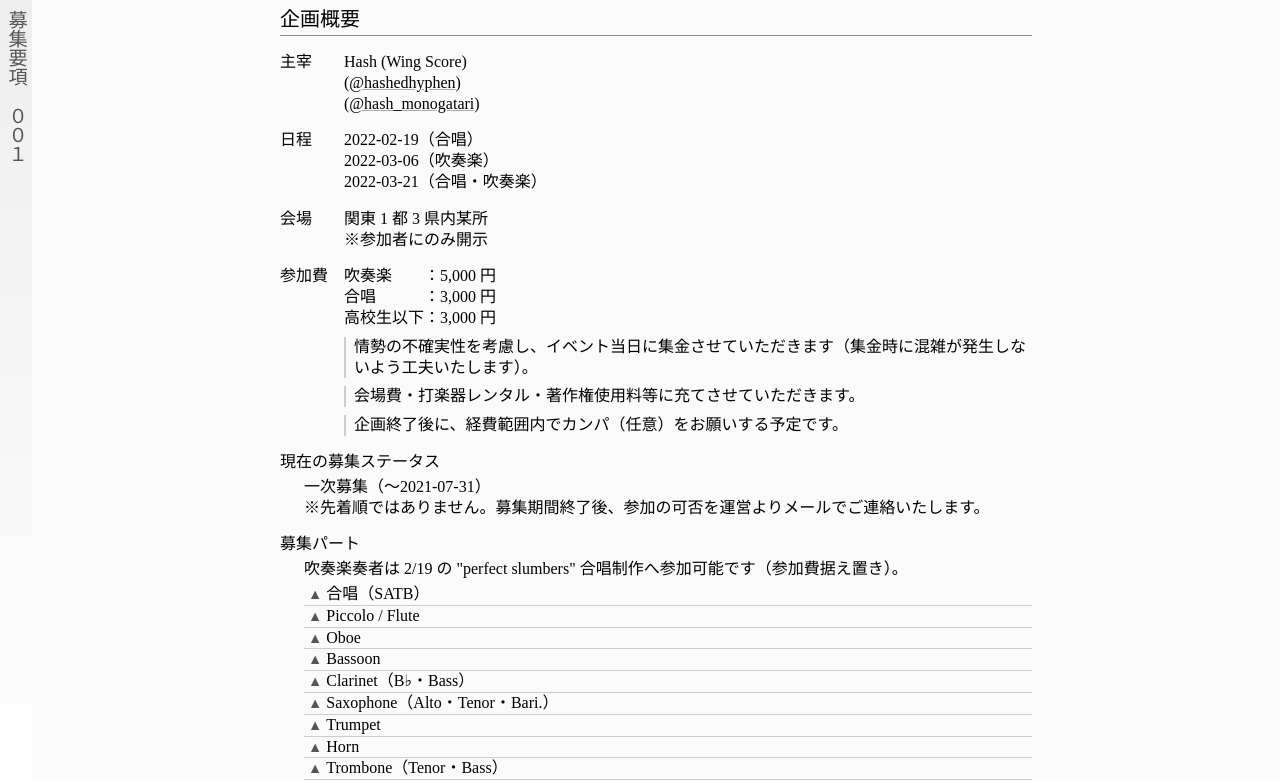
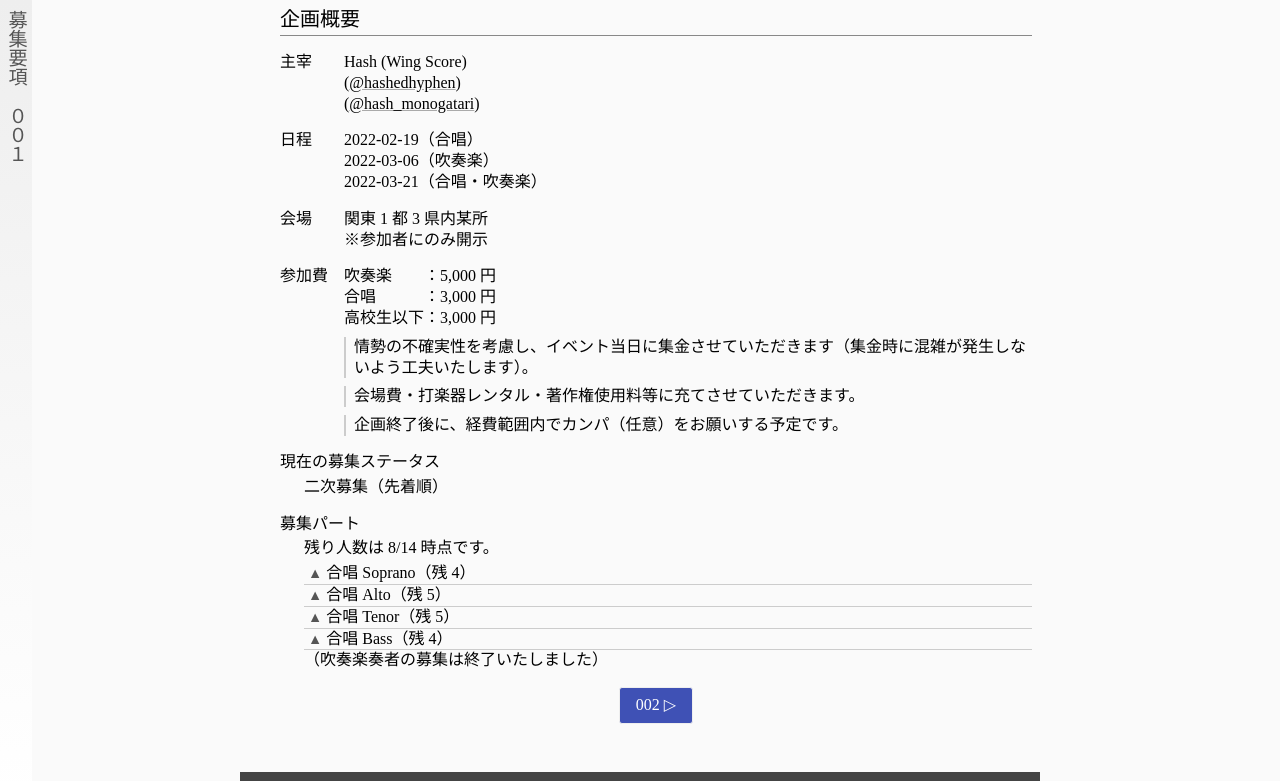
Before and after one commit to hashedhyphen/tsubasa-music, a Next.js app: page /requirements/001 in a window 1280 px wide. Shown: the top 781 px of the page. Built offline with nearby package versions, Linux system fonts and the light colour scheme.

Commit message:
Update InstrumentList

```diff
--- a/pages/requirements/001.tsx
+++ b/pages/requirements/001.tsx
@@ -152,34 +152,20 @@ const Page = () => (
             現在の募集ステータス
           </RecruitmentSectionHeader>
           <RecruitmentSectionBody>
-            <p>一次募集（～2021-07-31）</p>
-            <p>
-              ※先着順ではありません。募集期間終了後、参加の可否を運営よりメールでご連絡いたします。
-            </p>
+            <p>二次募集（先着順）</p>
           </RecruitmentSectionBody>
         </RecruitmentSection>
         <RecruitmentSection>
           <RecruitmentSectionHeader>募集パート</RecruitmentSectionHeader>
           <RecruitmentSectionBody>
-            <p>
-              吹奏楽奏者は 2/19 の "perfect slumbers"
-              合唱制作へ参加可能です（参加費据え置き）。
-            </p>
+            <p>残り人数は 8/14 時点です。</p>
             <InstrumentList>
-              <Instrument>合唱（SATB）</Instrument>
-              <Instrument>Piccolo / Flute</Instrument>
-              <Instrument>Oboe</Instrument>
-              <Instrument>Bassoon</Instrument>
-              <Instrument>Clarinet（B♭・Bass）</Instrument>
-              <Instrument>Saxophone（Alto・Tenor・Bari.）</Instrument>
-              <Instrument>Trumpet</Instrument>
-              <Instrument>Horn</Instrument>
-              <Instrument>Trombone（Tenor・Bass）</Instrument>
-              <Instrument>Euphonium</Instrument>
-              <Instrument>Tuba</Instrument>
-              <Instrument>Electric Bass</Instrument>
-              <Instrument>Percussion（Drums 以外）</Instrument>
+              <Instrument>合唱 Soprano（残 4）</Instrument>
+              <Instrument>合唱 Alto（残 5）</Instrument>
+              <Instrument>合唱 Tenor（残 5）</Instrument>
+              <Instrument>合唱 Bass（残 4）</Instrument>
             </InstrumentList>
+            <p>（吹奏楽奏者の募集は終了いたしました）</p>
           </RecruitmentSectionBody>
         </RecruitmentSection>
         <Navigation>
```
